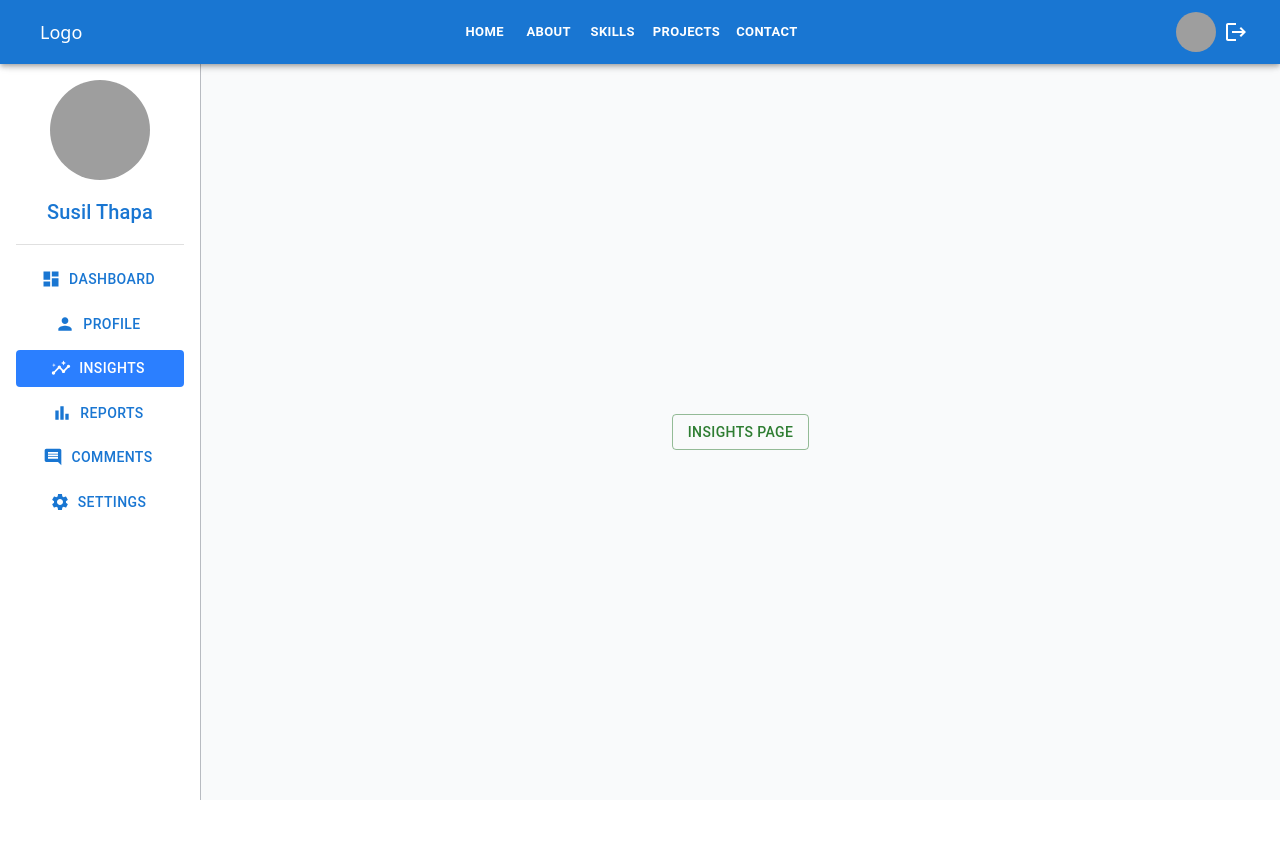
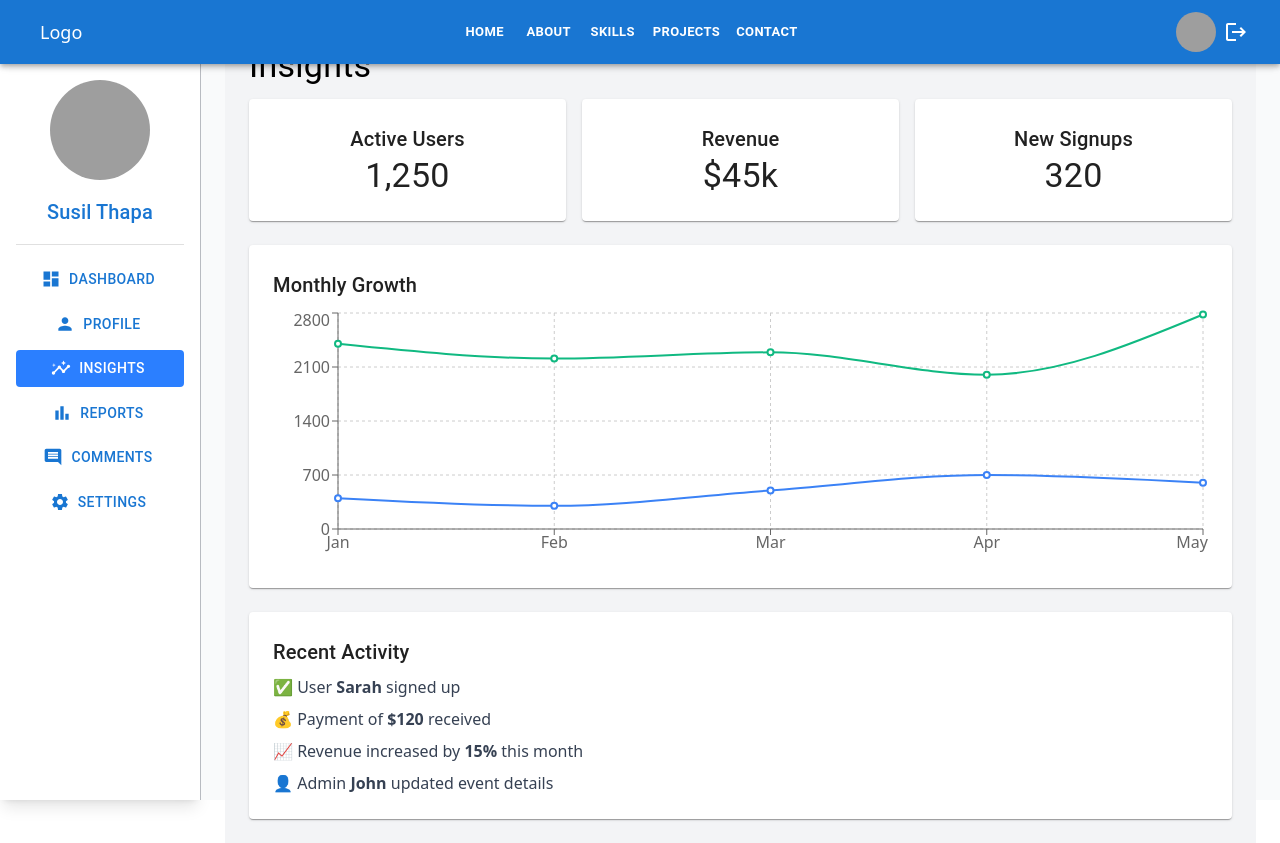
Before and after one commit to SusilThapa1/NextjsPractice, a Next.js app: page /admin/insight in a window 1280 px wide. Before the commit the page ends 800 px from the top, so only its background shows below. Built offline with nearby package versions, Linux system fonts and the light colour scheme; grey boxes are pictures that could not be loaded; some icons are missing.

Commit message:
added insight page

```diff
--- a/src/app/admin/insight/page.jsx
+++ b/src/app/admin/insight/page.jsx
@@ -1,14 +1,80 @@
-import { Button } from "@mui/material";
+"use client"
 import React from "react";
+import { Paper, Typography } from "@mui/material";
+import {
+  LineChart,
+  Line,
+  XAxis,
+  YAxis,
+  CartesianGrid,
+  Tooltip,
+  ResponsiveContainer,
+} from "recharts";
 
-const page = () => {
+// Sample data for chart
+const data = [
+  { month: "Jan", users: 400, revenue: 2400 },
+  { month: "Feb", users: 300, revenue: 2210 },
+  { month: "Mar", users: 500, revenue: 2290 },
+  { month: "Apr", users: 700, revenue: 2000 },
+  { month: "May", users: 600, revenue: 2780 },
+];
+
+export default function InsightsPage() {
   return (
-    <div>
-      <Button variant="outlined" color="success">
-        Insights page
-      </Button>
+    <div className="min-h-screen bg-gray-100 p-6 w-full">
+      {/* Page Title */}
+      <Typography variant="h4" gutterBottom>
+        Insights
+      </Typography>
+
+      {/* Stats Cards */}
+      <div className="grid grid-cols-1 sm:grid-cols-3 gap-4 mb-6">
+        <Paper className="p-6 text-center">
+          <Typography variant="h6">Active Users</Typography>
+          <Typography variant="h4">1,250</Typography>
+        </Paper>
+        <Paper className="p-6 text-center">
+          <Typography variant="h6">Revenue</Typography>
+          <Typography variant="h4">$45k</Typography>
+        </Paper>
+        <Paper className="p-6 text-center">
+          <Typography variant="h6">New Signups</Typography>
+          <Typography variant="h4">320</Typography>
+        </Paper>
+      </div>
+
+      {/* Chart Section */}
+      <Paper className="p-6 mb-6">
+        <Typography variant="h6" gutterBottom>
+          Monthly Growth
+        </Typography>
+        <div className="w-full h-64">
+          <ResponsiveContainer>
+            <LineChart data={data}>
+              <CartesianGrid strokeDasharray="3 3" />
+              <XAxis dataKey="month" />
+              <YAxis />
+              <Tooltip />
+              <Line type="monotone" dataKey="users" stroke="#3b82f6" strokeWidth={2} />
+              <Line type="monotone" dataKey="revenue" stroke="#10b981" strokeWidth={2} />
+            </LineChart>
+          </ResponsiveContainer>
+        </div>
+      </Paper>
+
+      {/* Recent Activity */}
+      <Paper className="p-6">
+        <Typography variant="h6" gutterBottom>
+          Recent Activity
+        </Typography>
+        <ul className="space-y-2">
+          <li className="text-gray-700">✅ User <b>Sarah</b> signed up</li>
+          <li className="text-gray-700">💰 Payment of <b>$120</b> received</li>
+          <li className="text-gray-700">📈 Revenue increased by <b>15%</b> this month</li>
+          <li className="text-gray-700">👤 Admin <b>John</b> updated event details</li>
+        </ul>
+      </Paper>
     </div>
   );
-};
-
-export default page;
+}
```
